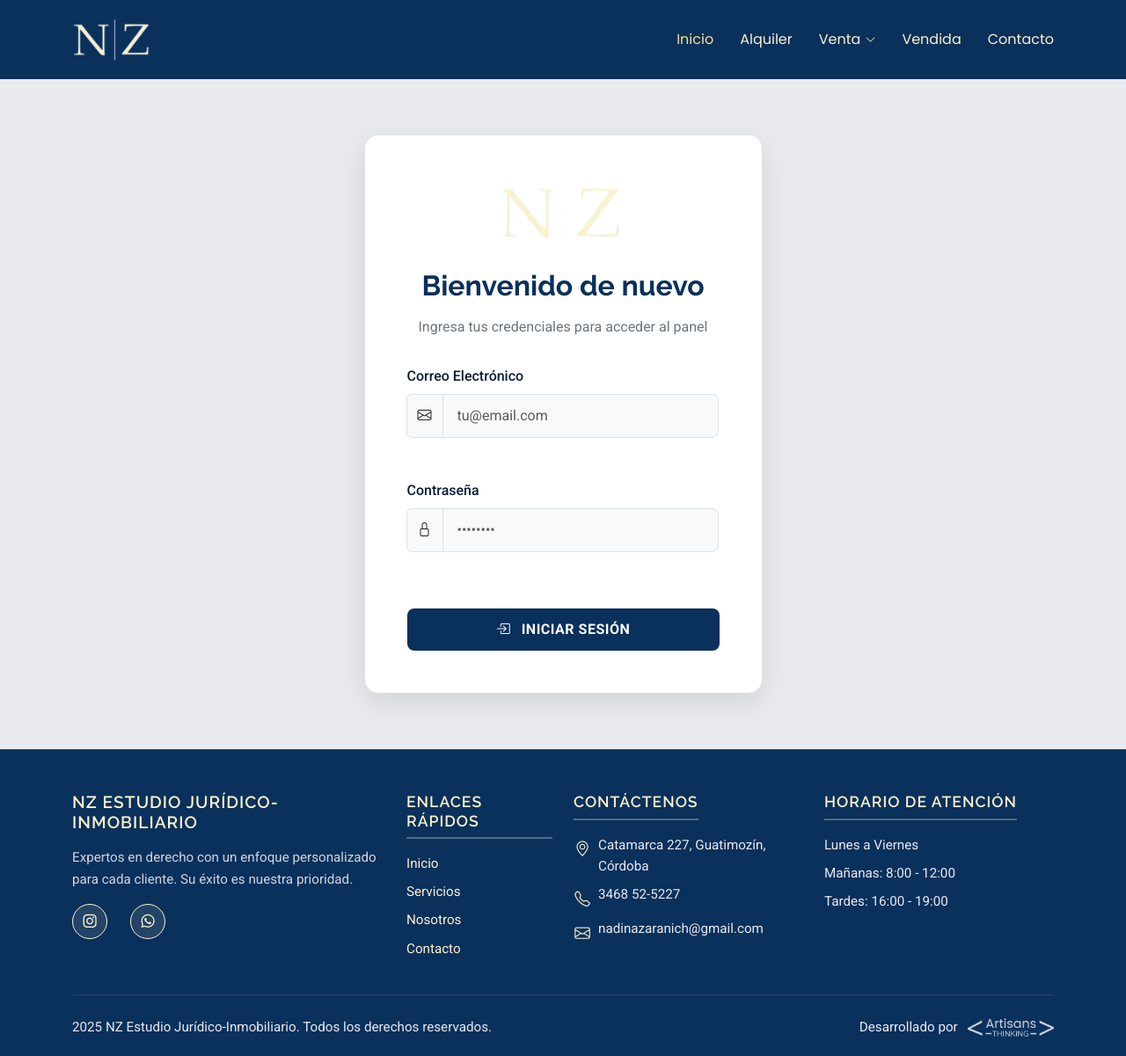
After one commit to GiuGerlo/nz-estudio, a PHP site: page /login.php in a window 1280 px wide. The commit adds this page. Shown: the whole page at 88% size. Run offline with PHP 8.4, Linux system fonts and the light colour scheme; some libraries are stand-ins or nearby versions.

Commit message:
Creo login

```diff
--- a/assets/css/main.css
+++ b/assets/css/main.css
@@ -48,6 +48,129 @@
 /* Smooth scroll */
 :root {
   scroll-behavior: smooth;
+}
+
+/*--------------------------------------------------------------
+# Login Page
+--------------------------------------------------------------*/
+.login-section {
+    min-height: 80vh;
+    display: flex;
+    align-items: center;
+    background-color: var(--background-color);
+    padding: 4rem 0;
+}
+
+.login-section .card {
+    border: none;
+    border-radius: 15px;
+    box-shadow: 0 10px 30px rgba(0, 0, 0, 0.1);
+    transition: all 0.3s ease;
+    overflow: hidden;
+    background: var(--surface-color);
+}
+
+.login-section .card:hover {
+    transform: translateY(-5px);
+    box-shadow: 0 15px 35px rgba(0, 0, 0, 0.15);
+}
+
+.login-section .card-body {
+    padding: 3rem;
+}
+
+.login-section h2 {
+    color: var(--accent-color);
+    font-weight: 700;
+    margin-bottom: 1rem;
+    font-family: var(--heading-font);
+}
+
+.login-section .text-muted {
+    color: #6c757d !important;
+    margin-bottom: 2rem;
+    display: block;
+}
+
+.login-section .form-label {
+    color: var(--heading-color);
+    font-weight: 500;
+    margin-bottom: 0.5rem;
+}
+
+.login-section .form-control {
+    border: 1px solid #dee2e6;
+    border-radius: 8px;
+    padding: 0.75rem 1rem;
+    font-size: 1rem;
+    transition: all 0.3s;
+    background-color: #f8f9fa;
+}
+
+.login-section .form-control:focus {
+    border-color: var(--accent-color);
+    box-shadow: 0 0 0 0.25rem rgba(10, 48, 92, 0.15);
+    background-color: #fff;
+}
+
+.login-section .btn-primary {
+    background-color: var(--accent-color);
+    border: none;
+    border-radius: 8px;
+    padding: 0.75rem 2rem;
+    font-weight: 600;
+    text-transform: uppercase;
+    letter-spacing: 0.5px;
+    transition: all 0.3s ease;
+    width: 100%;
+    margin-top: 1rem;
+}
+
+.login-section .btn-primary:hover {
+    background-color: #082547;
+    transform: translateY(-2px);
+    box-shadow: 0 5px 15px rgba(10, 48, 92, 0.2);
+}
+
+.login-section .btn-primary:active {
+    transform: translateY(0);
+}
+
+/* Efecto de borde inferior en los inputs */
+.login-section .input-group {
+    position: relative;
+    margin-bottom: 1.5rem;
+}
+
+.login-section .input-group:after {
+    content: '';
+    position: absolute;
+    left: 0;
+    bottom: 0;
+    width: 0;
+    height: 2px;
+    background-color: var(--accent-color);
+    transition: width 0.3s ease;
+}
+
+.login-section .input-group:focus-within:after {
+    width: 100%;
+}
+
+/* Estilo para el enlace de olvidé mi contraseña */
+.login-section .forgot-password {
+    display: block;
+    text-align: right;
+    margin-top: 0.5rem;
+    color: var(--accent-color);
+    text-decoration: none;
+    font-size: 0.9rem;
+    transition: color 0.3s ease;
+}
+
+.login-section .forgot-password:hover {
+    color: #082547;
+    text-decoration: underline;
 }
 
 /*--------------------------------------------------------------
--- a/assets/js/main.js
+++ b/assets/js/main.js
@@ -96,4 +96,51 @@
   }
   window.addEventListener('load', aosInit);
 
+  /**
+   * Login Form Handling
+   */
+  const loginForm = document.getElementById('loginForm');
+  if (loginForm) {
+    loginForm.addEventListener('submit', function(e) {
+      e.preventDefault();
+
+      const formData = new FormData(loginForm);
+
+      fetch('auth.php', {
+        method: 'POST',
+        body: formData
+      })
+      .then(response => response.json())
+      .then(data => {
+        if (data.success) {
+          Swal.fire({
+            icon: 'success',
+            title: '¡Bienvenido!',
+            text: 'Inicio de sesión exitoso',
+            showConfirmButton: false,
+            timer: 1500
+          }).then(() => {
+            window.location.href = 'inicio';
+          });
+        } else {
+          Swal.fire({
+            icon: 'error',
+            title: 'Error',
+            text: data.message || 'Credenciales incorrectas',
+            confirmButtonColor: '#2c5f87'
+          });
+        }
+      })
+      .catch(error => {
+        console.error('Error:', error);
+        Swal.fire({
+          icon: 'error',
+          title: 'Error',
+          text: 'Ocurrió un error al procesar la solicitud',
+          confirmButtonColor: '#2c5f87'
+        });
+      });
+    });
+  }
+
 })();
--- a/includes/footer.php
+++ b/includes/footer.php
@@ -79,10 +79,16 @@
     <script src="assets/vendor/php-email-form/validate.js"></script>
     <script src="assets/vendor/aos/aos.js"></script>
 
-    <link href="https://unpkg.com/aos@2.3.1/dist/aos.css" rel="stylesheet">
-    <script src="https://unpkg.com/aos@2.3.1/dist/aos.js"></script>
+    <!-- SweetAlert2 JS -->
+    <script src="https://cdn.jsdelivr.net/npm/sweetalert2@11"></script>
+
+    <!-- AOS Animation -->
     <script>
-        AOS.init();
+        AOS.init({
+            duration: 800,
+            easing: 'ease-in-out',
+            once: true
+        });
     </script>
 
     <!-- Main JS File -->
--- a/includes/head.php
+++ b/includes/head.php
@@ -21,6 +21,7 @@
     <link href="assets/vendor/bootstrap/css/bootstrap.min.css" rel="stylesheet">
     <link href="assets/vendor/bootstrap-icons/bootstrap-icons.css" rel="stylesheet">
     <link href="assets/vendor/aos/aos.css" rel="stylesheet">
+    <link href="https://cdn.jsdelivr.net/npm/sweetalert2@11/dist/sweetalert2.min.css" rel="stylesheet">
 
     <!-- Main CSS File -->
     <link href="assets/css/main.css" rel="stylesheet">
--- /dev/null
+++ b/login.php
@@ -0,0 +1,93 @@
+<?php
+session_start();
+if (isset($_SESSION['user_id'])) {
+    header('Location: inicio');
+    exit;
+}
+
+$pageTitle = 'Iniciar Sesión';
+include 'includes/head.php';
+?>
+
+<main class="main">
+    <section class="login-section">
+        <div class="container">
+            <div class="row justify-content-center">
+                <div class="col-lg-5 col-md-8">
+                    <div class="card">
+                        <div class="card-body">
+                            <div class="text-center mb-4">
+                                <img src="assets/img/logo.png" alt="Logo NZ Estudio" class="mb-4" style="max-height: 80px;">
+                                <h2>Bienvenido de nuevo</h2>
+                                <p class="text-muted">Ingresa tus credenciales para acceder al panel</p>
+                            </div>
+
+                            <form id="loginForm" action="auth.php" method="POST" class="needs-validation" novalidate>
+                                <div class="input-group">
+                                    <label for="email" class="form-label">Correo Electrónico</label>
+                                    <div class="input-group">
+                                        <span class="input-group-text">
+                                            <i class="bi bi-envelope"></i>
+                                        </span>
+                                        <input type="email"
+                                               class="form-control"
+                                               id="email"
+                                               name="email"
+                                               placeholder="tu@email.com"
+                                               required>
+                                    </div>
+                                </div>
+
+                                <div class="input-group">
+                                    <label for="password" class="form-label">Contraseña</label>
+                                    <div class="input-group">
+                                        <span class="input-group-text">
+                                            <i class="bi bi-lock"></i>
+                                        </span>
+                                        <input type="password"
+                                               class="form-control"
+                                               id="password"
+                                               name="password"
+                                               placeholder="••••••••"
+                                               required
+                                               minlength="6">
+                                    </div>
+                                </div>
+
+                                <div class="d-grid gap-2">
+                                    <button type="submit" class="btn btn-primary">
+                                        <i class="bi bi-box-arrow-in-right me-2"></i> Iniciar Sesión
+                                    </button>
+                                </div>
+                            </form>
+                        </div>
+                    </div>
+                </div>
+            </div>
+        </div>
+    </section>
+</main>
+
+<script>
+// Validación del formulario
+(function () {
+    'use strict'
+
+    // Obtener todos los formularios a los que queremos aplicar estilos de validación de Bootstrap
+    var forms = document.querySelectorAll('.needs-validation')
+
+    // Bucle sobre ellos y evitar el envío
+    Array.prototype.slice.call(forms).forEach(function (form) {
+        form.addEventListener('submit', function (event) {
+            if (!form.checkValidity()) {
+                event.preventDefault()
+                event.stopPropagation()
+            }
+
+            form.classList.add('was-validated')
+        }, false)
+    })
+})()
+</script>
+
+<?php include 'includes/footer.php'; ?>
```
Also changed, not shown: auth.php (added, +44 -0 lines), config/config.php (added, +35 -0 lines), includes/auth_check.php (added, +19 -0 lines), logout.php (added, +22 -0 lines), .windsurf/rules/no-primary.md (added), README.md.
